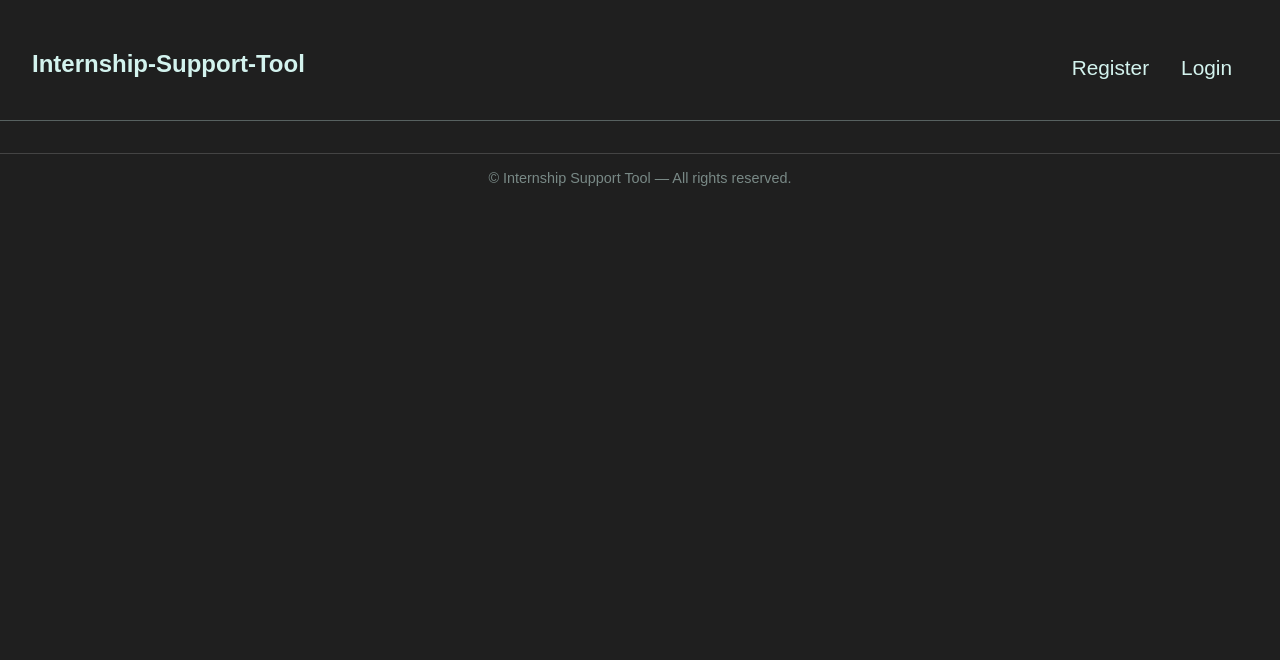
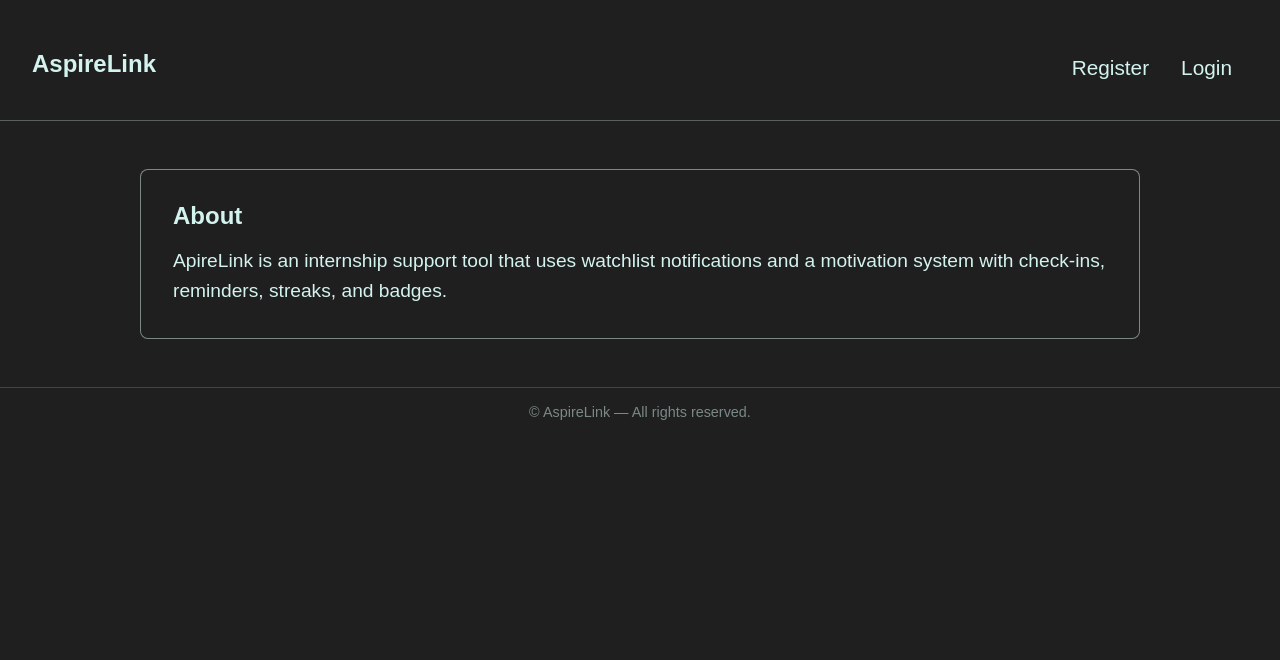
Before and after one commit to siaslas98/AspireLink, a FastAPI app: page / in a window 1280 px wide. Shown: the top 660 px of the page. Run offline with FastAPI, Linux system fonts and the light colour scheme; some libraries are stand-ins or nearby versions.

Commit message:
update page titles and footers and home page

```diff
--- a/app/api.py
+++ b/app/api.py
@@ -39,7 +39,7 @@ def home(
 ):
     return templates.TemplateResponse(
         request,
-        "base.html",
+        "index.html",
         {"msg": "Hello World"},
     )
 
--- a/app/static/styles/base.css
+++ b/app/static/styles/base.css
@@ -314,3 +314,8 @@ section li {
   font-size: 0.9rem;
   border-top: 1px solid #444;
 }
+
+.about p {
+  font-size: 1.2rem;
+  line-height: 30px;
+}
--- a/app/templates/base.html
+++ b/app/templates/base.html
@@ -4,7 +4,7 @@
   <head>
     <meta charset="UTF-8" />
     <meta name="viewport" content="width=device-width, initial-scale=1.0" />
-    <title>Internship‑Support‑Tool</title>
+    <title>AspireLink</title>
     <!-- FullCalendar CSS/JS -->
     <link
       rel="stylesheet"
@@ -23,7 +23,7 @@
   <body>
     <!-- main nav -->
     <nav class="main-nav">
-      <h1>Internship‑Support‑Tool</h1>
+      <h1>AspireLink</h1>
       <ul>
         {% if user %}
           <li><a href="{{ request.url_for('dashboard') }}">Dashboard</a></li>
@@ -59,7 +59,7 @@
     <!-- footer -->
     <footer class="footer">
       <p>
-        &copy; {{ current_year }} Internship Support Tool — All rights reserved.
+        &copy; {{ current_year }} AspireLink — All rights reserved.
       </p>
     </footer>
 
--- a/app/templates/index.html
+++ b/app/templates/index.html
@@ -1,3 +1,9 @@
 {% extends "base.html" %} {% block content %}
-<h2>Welcome!</h2>
+<section>
+<h2>About</h2>
+<div class="about">
+    <p>ApireLink is an internship support tool that uses watchlist notifications
+    and a motivation system with check-ins, reminders, streaks, and badges.</p>
+</div>
+</section>
 {% endblock %}
```
